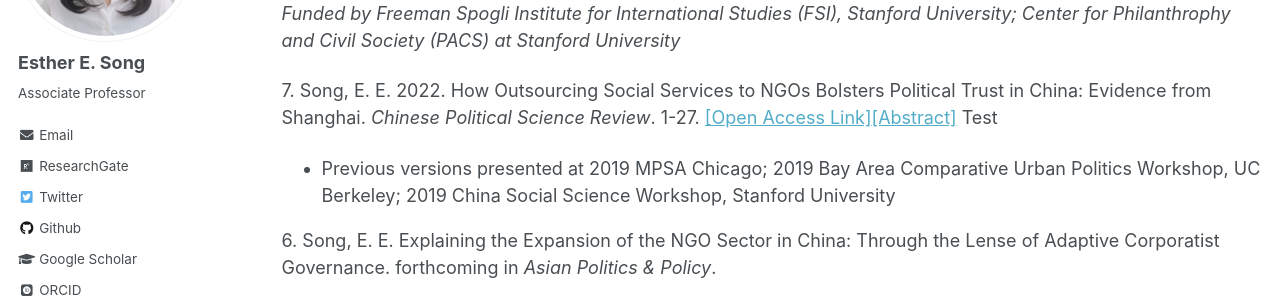
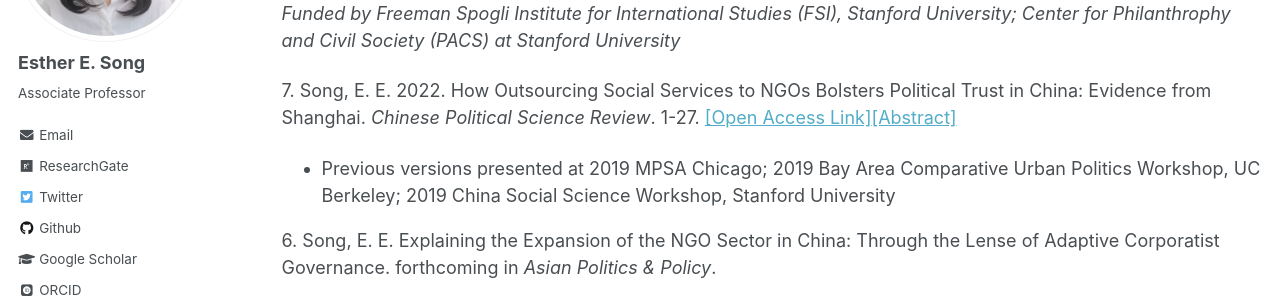
Before and after one commit to ehsong/ehsong.github.io, a Jekyll site: the page built from _pages/research.md, in a window 1280 px wide and 900 px high, scrolled down 306 px. Shown: the part 153-453 px from the top of the window. Built offline with Jekyll 4.4.1, drawn with Linux system fonts in a browser that asks for light colours; some web fonts are replaced.

Commit message:
Update research.md

```diff
--- a/_pages/research.md
+++ b/_pages/research.md
@@ -15,8 +15,8 @@
 
 *Funded by Freeman Spogli Institute for International Studies (FSI), Stanford University; Center for Philanthrophy and Civil Society (PACS) at Stanford University*
 
-7\. Song, E. E. 2022. How Outsourcing Social Services to NGOs Bolsters Political Trust in China: Evidence from Shanghai. *Chinese Political Science Review*. 1-27. [[Open Access Link]](https://link.springer.com/article/10.1007/s41111-021-00207-z)<a href="#" class="show-text">[Abstract]</a>
-<span class="hidden-text">Test</span>
+7\. Song, E. E. 2022. How Outsourcing Social Services to NGOs Bolsters Political Trust in China: Evidence from Shanghai. *Chinese Political Science Review*. 1-27. [[Open Access Link]](https://link.springer.com/article/10.1007/s41111-021-00207-z)<a href="#" onclick="document.getElementById('abstractText').style.display='inline'; this.style.display='none';">[Abstract]</a>
+<span id="abstractText" style="display:none;">Test</span>
    * Previous versions presented at 2019 MPSA Chicago; 2019 Bay Area Comparative Urban Politics Workshop, UC Berkeley; 2019 China Social Science Workshop, Stanford University
 
 6\. Song, E. E. Explaining the Expansion of the NGO Sector in China: Through the Lense of Adaptive Corporatist Governance. forthcoming in *Asian Politics & Policy*.
```
